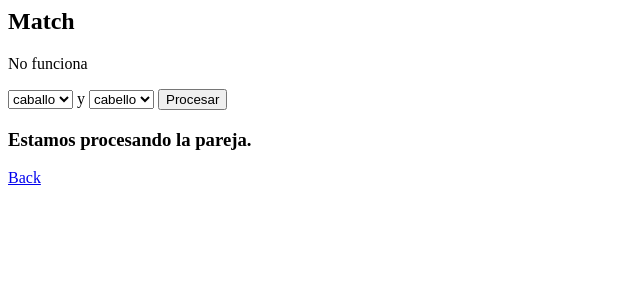
After one commit to tatatatada/gitUnitConverter, a Django app: template converter_app/templates/match.html in a window 1280 px wide. The commit adds this page. Shown: the top 300 px of the page, without its empty margins (0-640 px from the left). Run offline with Django 3.2, Linux system fonts and the light colour scheme; the template is opened without the code that fills it, so the values that code supplies are empty.

Commit message:
updated gibberish

```diff
--- a/converter_app/templates/home.html
+++ b/converter_app/templates/home.html
@@ -1,7 +1,8 @@
 <h1>Unit Converter</h1>
 <ul>
   <li>
-    <a href="{% url 'length' %}">Length Converter</a>
-    </li>
+    <a href="{% url 'length' %}">Length Converter</a><br>
+    <a href="{% url 'match' %}">Match game</a>
+  </li>
 
 </ul>
--- a/converter_app/templates/length.html
+++ b/converter_app/templates/length.html
@@ -1,5 +1,5 @@
 <h2>Length Converter</h2>
-<form method="post">
+<form method="post" action="{% url 'length'}">
   {% csrf_token %}
   <input type="number" step="any" name="value" required>
   <select name="from_unit">
--- /dev/null
+++ b/converter_app/templates/match.html
@@ -0,0 +1,25 @@
+<h2>Match</h2>
+<p>No funciona</p>
+<form method="post" action="{% url 'match' %}">
+    {% csrf_token %}
+    <select name="word1">
+        <option>caballo</option>
+        <option>pez</option>
+        <option>cigala</option>
+    </select>
+    y
+    <select name="word2">
+        <option>cabello</option>
+        <option>paz</option>
+        <option>cigarro</option>
+    </select>
+    <button type="submit">Procesar</button>
+
+    <h3>Estamos procesando la pareja.</h3>
+</form>
+
+{% if result != None %}
+<p>Mezcla válida: {{ result }} </p>
+{% endif %}
+
+<a href="/">Back</a>
--- a/converter_app/urls.py
+++ b/converter_app/urls.py
@@ -4,6 +4,5 @@ from . import views
 urlpatterns = [
     path('', views.home, name='home'),
     path('length/', views.length_converter, name='length'),
-    # path('weight/', views.weight_converter, name='weight'),
-    # path('temperature/', views.temperature_converter, name='temperature'),
+    path('match/', views.match_game, name='match')
 ]
```
Also changed, not shown: converter_app/views.py (+18 -0 lines).
